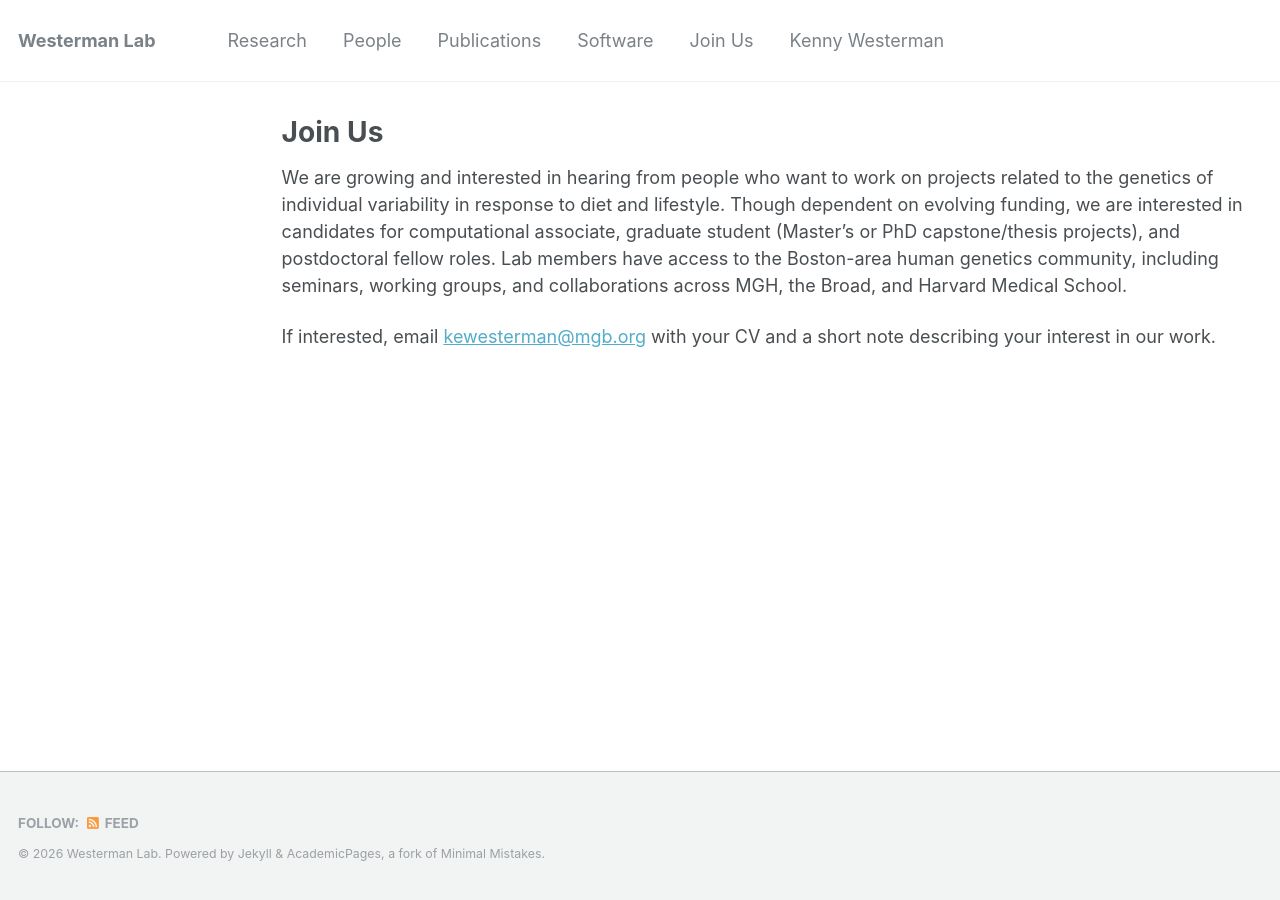
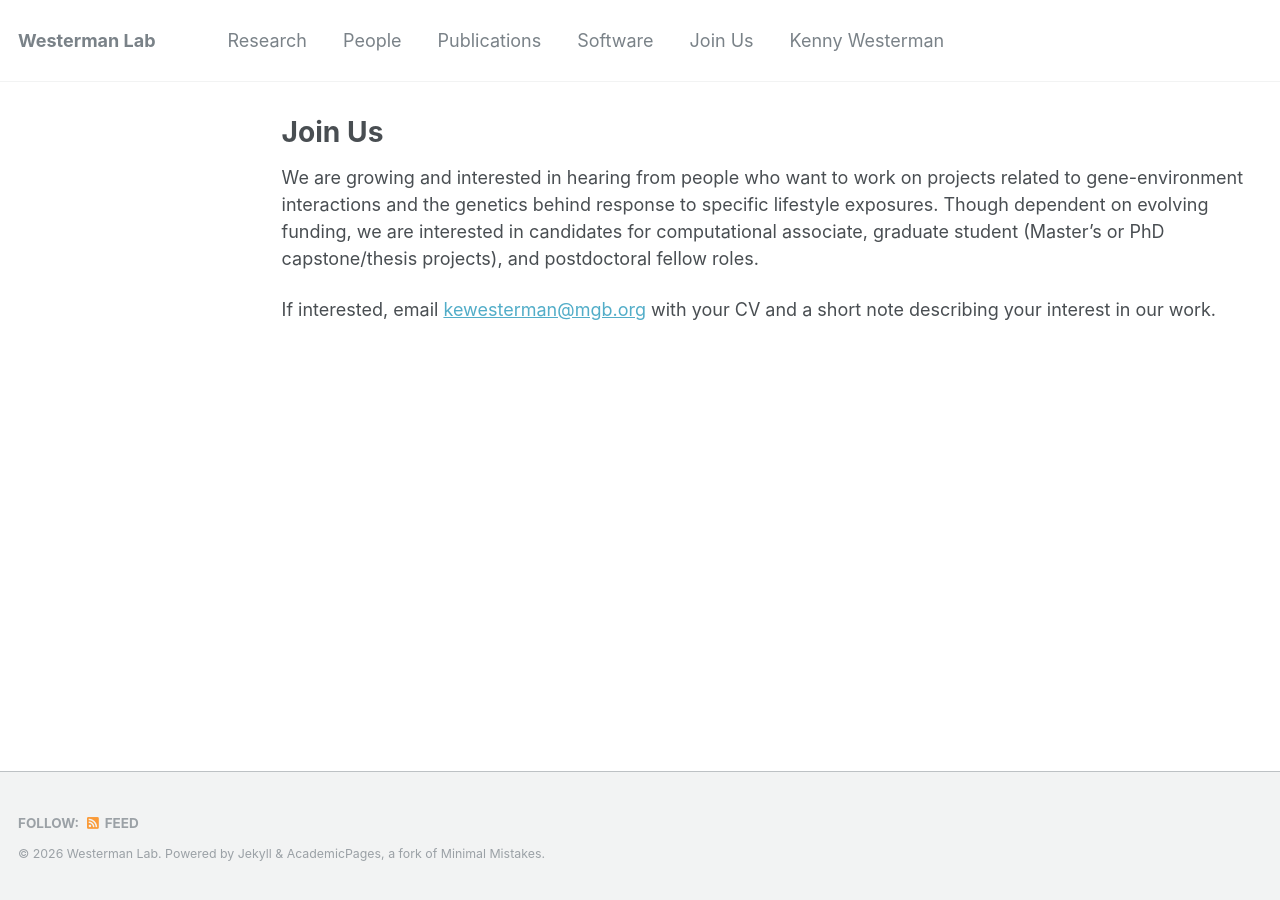
Before and after one commit to westerman-lab/westerman-lab.github.io, a Jekyll site: the page built from _pages/join.md, in a window 1280 px wide. Built offline with Jekyll 4.4.1, drawn with Linux system fonts in a browser that asks for light colours.

Commit message:
Update people, home, join us, and research copy
- Add Emily Shen's LinkedIn
- Reword the home page location line and the Join Us opening
- Point Joanne Cole's link at jcolelab.com

```diff
--- a/_data/people.yml
+++ b/_data/people.yml
@@ -32,7 +32,7 @@ current:
   - name: "Emily Shen"
     role: "Student"
     image: "emily_shen_headshot.jpeg"
-    blurb: ""   # TODO: program/institution and project focus
+    blurb: "[LinkedIn](https://www.linkedin.com/in/emily-shen-b072852a4/)"
 
   - name: "Sijia Zhu"
     role: "Student"
--- a/_pages/join.md
+++ b/_pages/join.md
@@ -7,6 +7,6 @@ author_profile: false
 
 {% include base_path %}
 
-We are growing and interested in hearing from people who want to work on projects related to the genetics of individual variability in response to diet and lifestyle. Though dependent on evolving funding, we are interested in candidates for computational associate, graduate student (Master's or PhD capstone/thesis projects), and postdoctoral fellow roles. Lab members have access to the Boston-area human genetics community, including seminars, working groups, and collaborations across MGH, the Broad, and Harvard Medical School.
+We are growing and interested in hearing from people who want to work on projects related to gene-environment interactions and the genetics behind response to specific lifestyle exposures. Though dependent on evolving funding, we are interested in candidates for computational associate, graduate student (Master's or PhD capstone/thesis projects), and postdoctoral fellow roles.
 
 If interested, email [kewesterman@mgb.org](mailto:kewesterman@mgb.org) with your CV and a short note describing your interest in our work.
```
Also changed, not shown: _pages/home.md (+1 -1 lines), _pages/research.md (+1 -1 lines).
